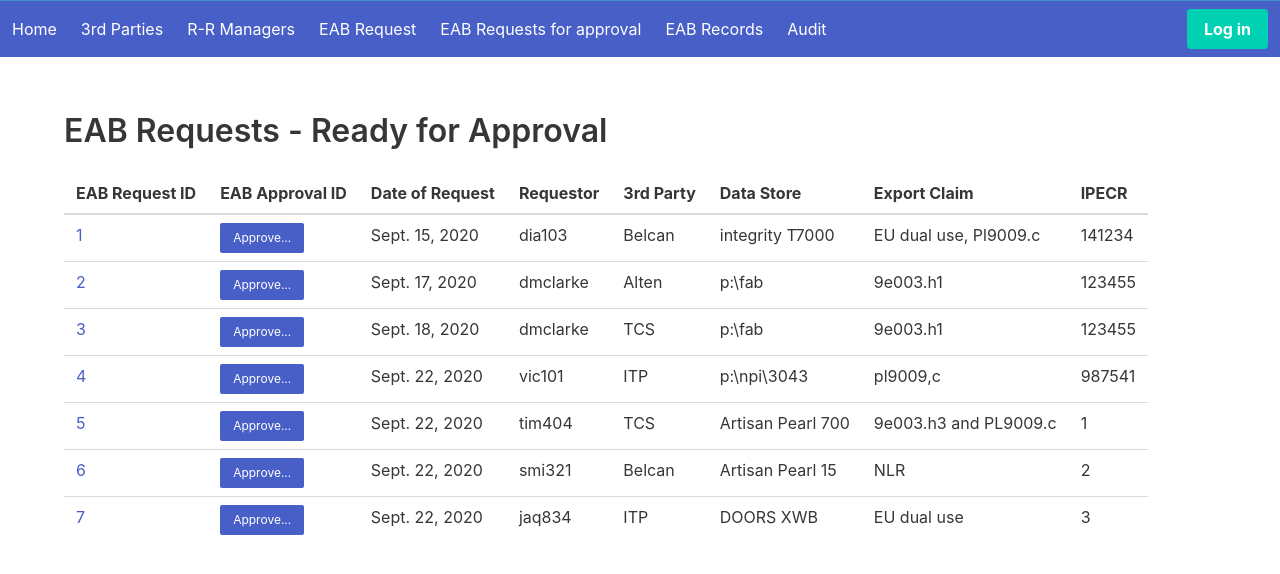
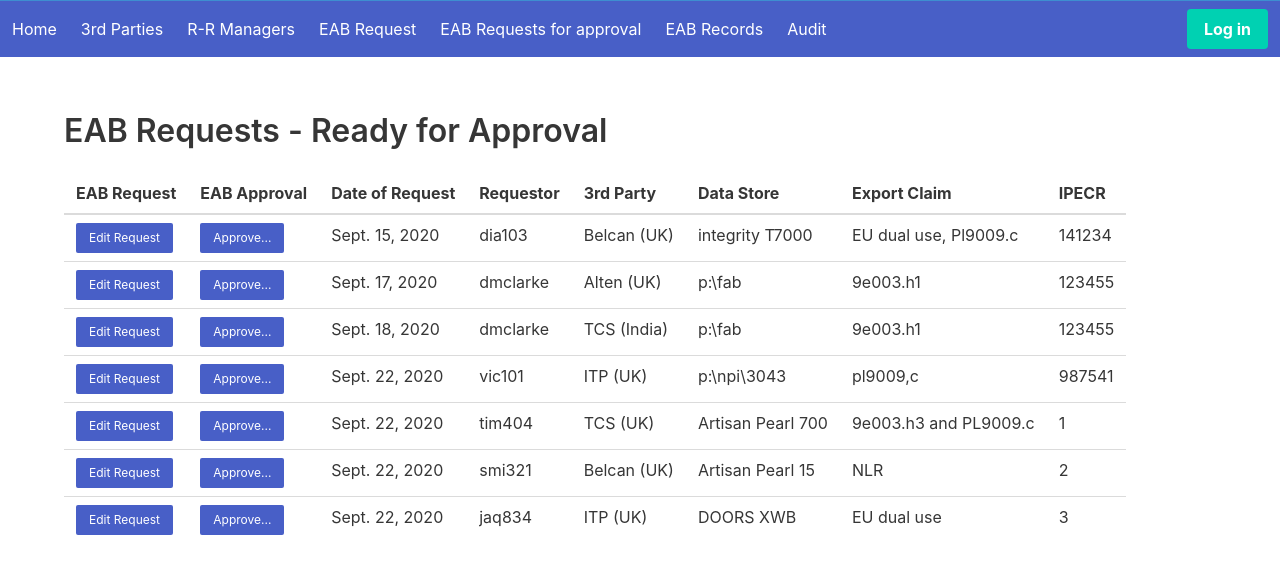
Before and after one commit to diarmuidclarke/cetus, a Django app: page /eabreq_for_approval/ in a window 1280 px wide. Shown: the part 160-734 px from the top of the page. Run offline with Django 3.2, Linux system fonts and the light colour scheme; data comes from the database, SQL or seed files in the repository; some libraries are stand-ins or nearby versions.

Commit message:
imrpoved request edit features

```diff
--- a/cetusSite/cetus3pur/templates/cetus3pur/EAB_ReviewApprove.html
+++ b/cetusSite/cetus3pur/templates/cetus3pur/EAB_ReviewApprove.html
@@ -35,7 +35,7 @@
                     <tr>
                         <td>{{ req.date }}</td>
                         <td>{{ req.reqstr_userid }}</td>
-                        <td>{{ req.tp.legal_entity_name }} </td>
+                        <td>{{ req.tp.legal_entity_name }} ( {{req.tp.location }} )</td>
                         <td>{{ req.data_store }}</td>
                         <td>{{ req.data_store_export_claim }}</td>
                         <td>{{ req.ipecr }}</td>
--- a/cetusSite/cetus3pur/templates/cetus3pur/EAB_ReviewSelect.html
+++ b/cetusSite/cetus3pur/templates/cetus3pur/EAB_ReviewSelect.html
@@ -11,8 +11,8 @@
         <table class="table">
             <thead>
                 <tr>
-                    <th>EAB Request ID</th>
-                    <th>EAB Approval ID</th>
+                    <th>EAB Request</th>
+                    <th>EAB Approval</th>
                     <th>Date of Request</th>
                     <th>Requestor</th>
                     <th>3rd Party</th>
@@ -26,7 +26,7 @@
                 {% for req in reqlist %}
 
                 <tr>
-                    <td><a href="/cetus3pur/eabreq/{{req.id}}"> {{req.id}}</a></td>
+                    <td><a class="button is-link is-small" href="/cetus3pur/eabreq/{{req.id}}">Edit Request</a></td>
                     <td>
                         <a class="button is-link is-small" href="/cetus3pur/eabreviewapprove/{% for approval in approvalslist %}{% if approval.request.id == req.id %}{{ approval.id}}{% endif %}{% endfor %}">
                             Approve...
@@ -39,7 +39,7 @@
                     </td>
                     <td>{{ req.date }}</td>
                     <td>{{ req.reqstr_userid }}</td>
-                    <td>{{ req.tp.legal_entity_name }}</td>
+                    <td>{{ req.tp.legal_entity_name }} ({{req.tp.location}})</td>
                     <td>{{ req.data_store }}</td>
                     <td>{{ req.data_store_export_claim }}</td>
                     <td>{{ req.ipecr }}</td>
--- a/cetusSite/cetus3pur/urls.py
+++ b/cetusSite/cetus3pur/urls.py
@@ -30,6 +30,7 @@ urlpatterns = [
     path('rrm/', views.RRRManagersView, name='RRRManagersView'),
 
     path('eabreq/',views.EAB_RequestCreate, name='EAB_RequestCreate'),
+    path('eabreq/<int:reqid>',views.EAB_RequestEdit, name='EAB_RequestCreate'),
 
     path('eabreq_for_approval/',views.EAB_ReviewSelect, name='EAB_ReviewSelect'),
 
--- a/cetusSite/cetus3pur/views.py
+++ b/cetusSite/cetus3pur/views.py
@@ -278,6 +278,50 @@ def EAB_RequestCreate(request):
 
 
 
+# EAB Request edit
+def EAB_RequestEdit(request, reqid):
+    if request.method == 'POST':
+        # get form data
+        datereq = request.POST.get('eabreq_date')
+        reqstr_user_id = request.POST.get('eabreq_user_id')
+        tpsel = request.POST.get('eabreq_tp_selector')
+        datastore = request.POST.get('eabreq_datastore')
+        dataowner_user_id = request.POST.get('eabreq_dataowner_user_id')
+        export_claim = request.POST.get('eabreq_datastore_exportclaim')
+        ipecr = request.POST.get('eabreq_ipecr')
+
+        date_obj = parser.parse(datereq, dayfirst = True)
+        tpid =   int(re.search(r"\[([A-Za-z0-9_]+)\]", tpsel).group(1))
+        tp = ThirdParty.objects.get(pk=tpid)
+
+        # update the request
+        req = EAB_Request.objects.get(pk=reqid)
+        req.data = date_obj
+        req.reqstr_userid = reqstr_user_id
+        req.tp = tp
+        req.datastore = datastore
+        req.data_owner_userid = dataowner_user_id
+        req.data_store_export_claim = export_claim
+        req.ipecr = ipecr
+        req.save()
+
+        reqlist = EAB_Request.objects.filter().values()
+        context = { 'reqlist': reqlist}
+        return render(request, 'cetus3pur/EAB_ReviewSelect.html', context)
+
+    else:
+        #date
+        datetoday = date.today()
+        bulma_friendly_date = datetoday.strftime("%Y-%m-%d")
+
+        # third party list
+        tplist = ThirdParty.objects.filter().values()
+
+        context = { 'bulma_date_now' : bulma_friendly_date, 'user_id_requester' : request.user, 'tplist' : tplist}
+        return render(request, 'cetus3pur/EAB_RequestCreate.html', context)
+
+
+
 # select an EAB request from a list, to approve or go back into edit
 def EAB_ReviewSelect(request):
 
```
